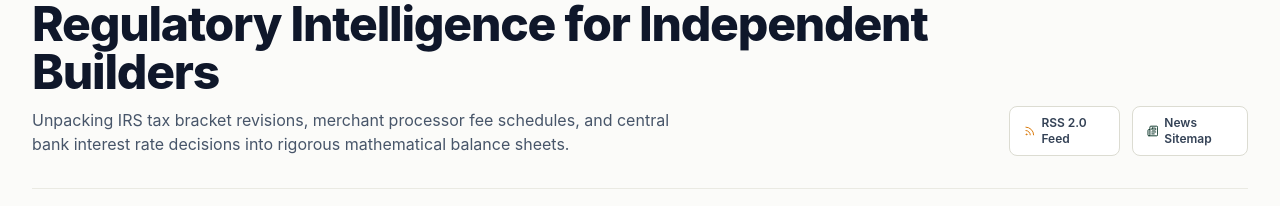
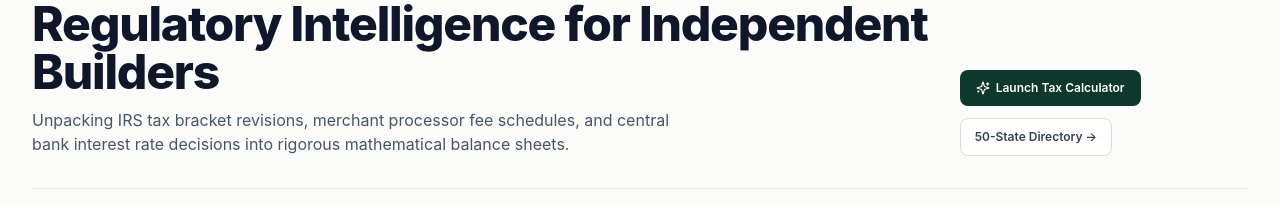
Before and after one commit to AkilaShashimantha/Trending_Web_Project, a Next.js app: page /news in a window 1280 px wide. Shown: the part 171-377 px from the top of the page. Built offline with nearby package versions, Linux system fonts and the light colour scheme; no server answers.

Commit message:
fix: replace raw XML feed buttons with human-friendly calculator CTAs

```diff
--- a/src/app/news/page.tsx
+++ b/src/app/news/page.tsx
@@ -95,23 +95,20 @@ export default function NewsHubPage() {
           </p>
         </div>
 
-        {/* RSS Feed Link */}
-        <div className="flex items-center gap-3">
+        {/* Quick Calculator Action CTAs (Human-Friendly) */}
+        <div className="flex flex-wrap items-center gap-3">
           <Link
-            href="/rss.xml"
-            target="_blank"
-            className="inline-flex items-center gap-1.5 rounded-lg border border-[#DCDCD2] bg-white px-3.5 py-2 text-xs font-semibold text-slate-700 hover:bg-[#F4F4F0] hover:text-slate-900 transition shadow-xs"
+            href="/tools/freelance-tax-estimator"
+            className="inline-flex items-center gap-1.5 rounded-lg bg-spruce-800 px-4 py-2.5 text-xs font-semibold text-white hover:bg-spruce-700 transition shadow-xs"
           >
-            <Rss className="h-3.5 w-3.5 text-amberWarm-600" />
-            <span>RSS 2.0 Feed</span>
+            <Sparkles className="h-3.5 w-3.5 text-emeraldTactile-400" />
+            <span>Launch Tax Calculator</span>
           </Link>
           <Link
-            href="/news-sitemap.xml"
-            target="_blank"
-            className="inline-flex items-center gap-1.5 rounded-lg border border-[#DCDCD2] bg-white px-3.5 py-2 text-xs font-semibold text-slate-700 hover:bg-[#F4F4F0] hover:text-slate-900 transition shadow-xs"
+            href="/tools/freelance-tax-estimator/california"
+            className="inline-flex items-center gap-1.5 rounded-lg border border-[#DCDCD2] bg-white px-3.5 py-2.5 text-xs font-semibold text-slate-700 hover:bg-[#F4F4F0] hover:text-slate-900 transition shadow-xs"
           >
-            <Newspaper className="h-3.5 w-3.5 text-spruce-800" />
-            <span>News Sitemap</span>
+            <span>50-State Directory &rarr;</span>
           </Link>
         </div>
       </div>
```
